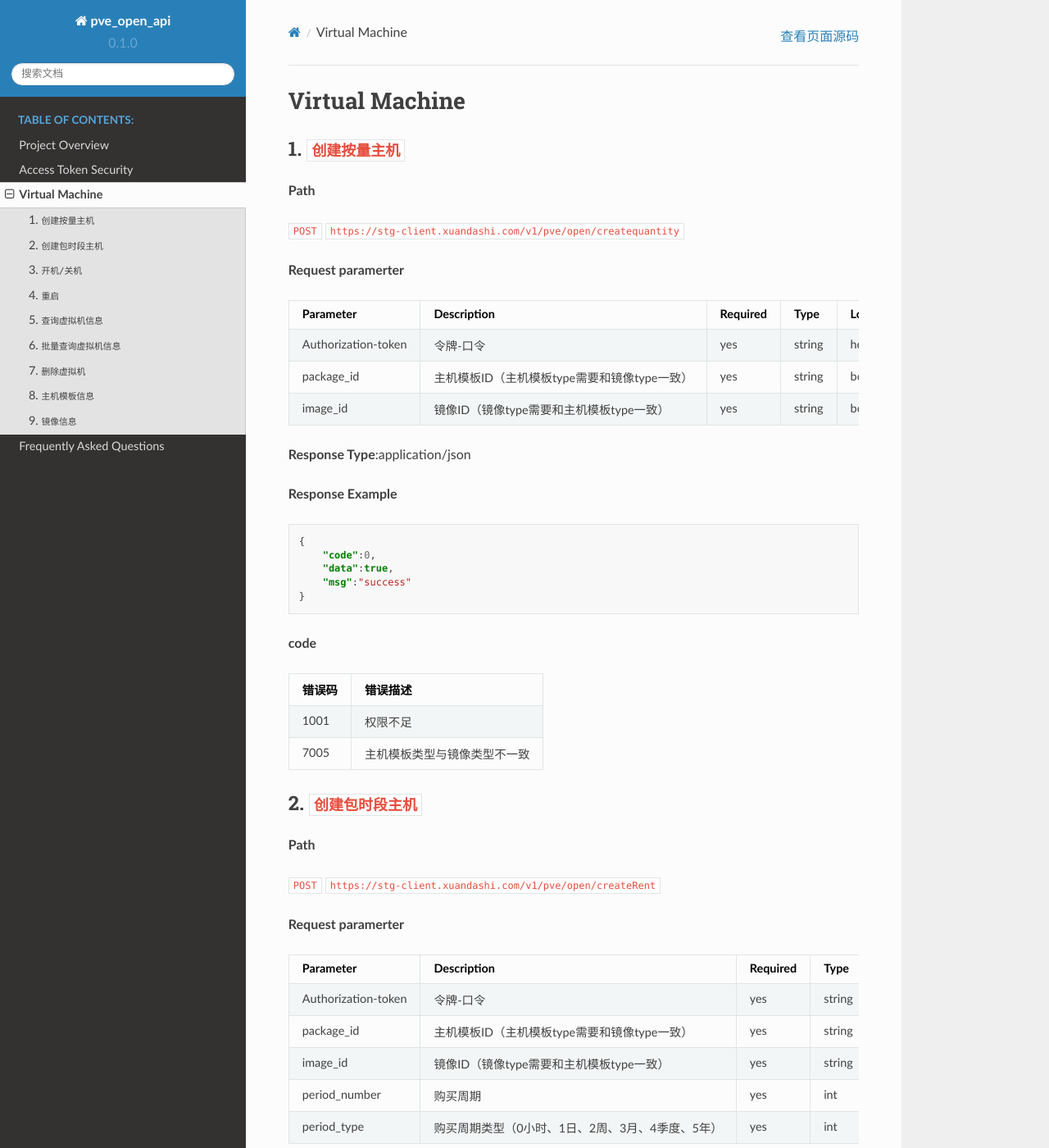
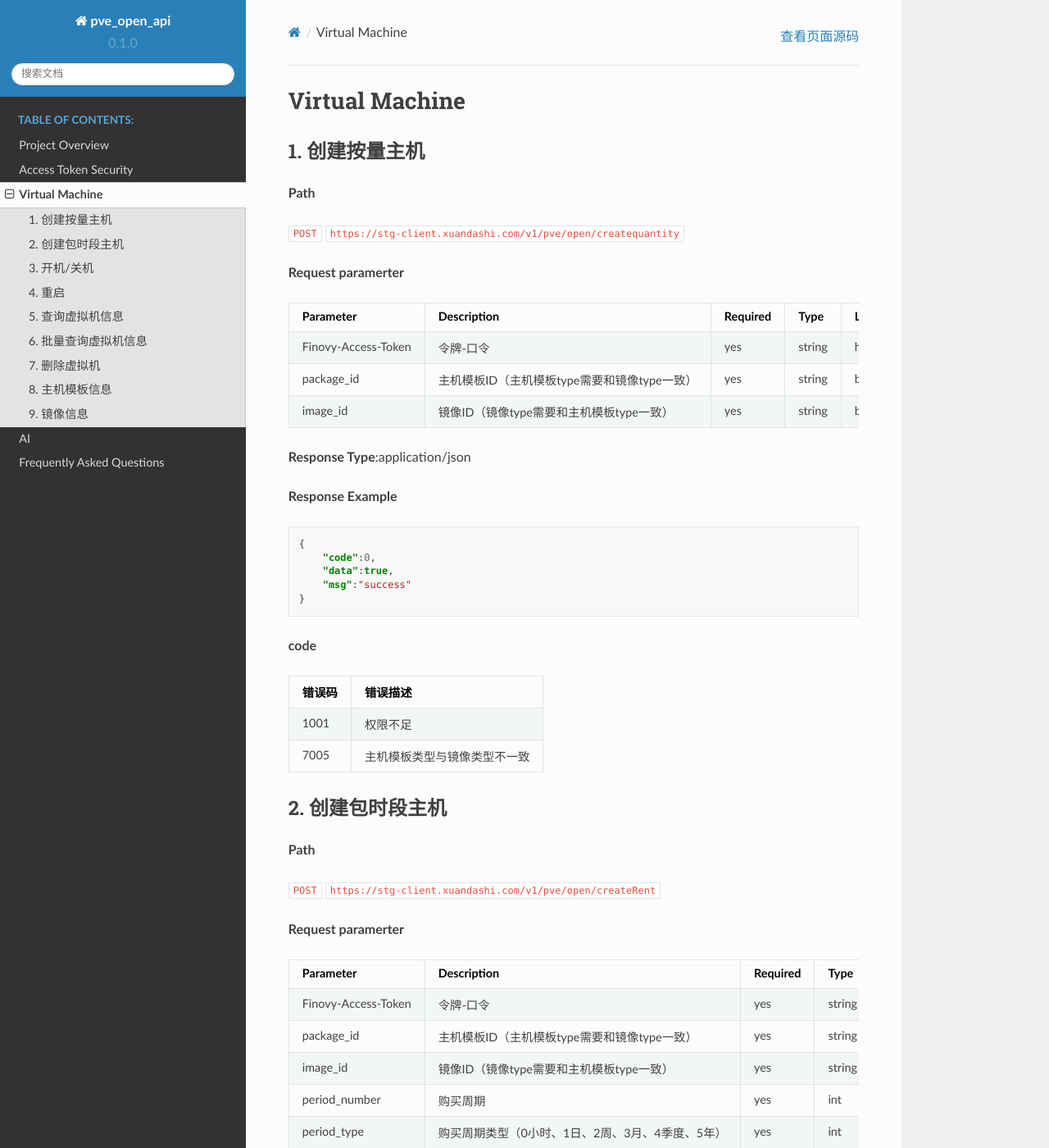
Before and after one commit to finovy/open-api, a Sphinx documentation site: the page built from docs/source/api/3.virtual_machine.md, in a window 1280 px wide and 1400 px high. Shown: the whole window at 82% size. Built offline with Sphinx 7.4.7 and the Read the Docs theme 2.0.0, drawn with Linux system fonts in a browser that asks for light colours; some of the changed text lies outside the part shown.

Commit message:
fix: ai md init

````diff
--- a/docs/source/api/3.virtual_machine.md
+++ b/docs/source/api/3.virtual_machine.md
@@ -1,16 +1,16 @@
 # Virtual Machine
 
-### 1. `创建按量主机`
+#### 1. 创建按量主机
 
 **Path**
 
-`POST`   ``https://stg-client.xuandashi.com/v1/pve/open/createquantity``
+`POST`   `https://stg-client.xuandashi.com/v1/pve/open/createquantity`
 
 **Request paramerter**
 
 | Parameter           | Description                                  | Required | Type   | Location |
 | ------------------- | -------------------------------------------- | -------- | ------ | -------- |
-| Authorization-token | 令牌-口令                                    | yes      | string | header   |
+| Finovy-Access-Token | 令牌-口令                                    | yes      | string | header   |
 | package_id          | 主机模板ID（主机模板type需要和镜像type一致） | yes      | string | body     |
 | image_id            | 镜像ID（镜像type需要和主机模板type一致）     | yes      | string | body     |
 
@@ -33,7 +33,7 @@
 | 1001   | 权限不足                     |
 | 7005   | 主机模板类型与镜像类型不一致 |
 
-### 2. `创建包时段主机`
+#### 2. 创建包时段主机
 
 **Path**
 
@@ -43,7 +43,7 @@
 
 | Parameter           | Description                                      | Required | Type   | Location |
 | ------------------- | ------------------------------------------------ | -------- | ------ | -------- |
-| Authorization-token | 令牌-口令                                        | yes      | string | header   |
+| Finovy-Access-Token | 令牌-口令                                        | yes      | string | header   |
 | package_id          | 主机模板ID（主机模板type需要和镜像type一致）     | yes      | string | body     |
 | image_id            | 镜像ID（镜像type需要和主机模板type一致）         | yes      | string | body     |
 | period_number       | 购买周期                                         | yes      | int    | body     |
@@ -77,7 +77,7 @@
 | 9000   | 钱包异常                     |
 | 9001   | 钱包余额不足                 |
 
-### 3. `开机/关机`
+#### 3. 开机/关机
 
 **Path**
 
@@ -87,7 +87,7 @@
 
 | Parameter           | Description                     | Required | Type   | Location |
 | ------------------- | ------------------------------- | -------- | ------ | -------- |
-| Authorization-token | 令牌-口令                       | yes      | string | header   |
+| Finovy-Access-Token | 令牌-口令                       | yes      | string | header   |
 | id                  | 主机ID                          | yes      | string | path     |
 | type                | 0：关闭虚拟机     1：开启虚拟机 | yes      | string | query    |
 
@@ -113,7 +113,7 @@
 | 6002   | 资源不足, 请重新选择配置 |
 | 6003   | 钱包余额不足             |
 
-### 4. `重启`
+#### 4. 重启
 
 **Path**
 
@@ -123,7 +123,7 @@
 
 | Parameter           | Description | Required | Type   | Location |
 | ------------------- | ----------- | -------- | ------ | -------- |
-| Authorization-token | 令牌-口令   | yes      | string | header   |
+| Finovy-Access-Token | 令牌-口令   | yes      | string | header   |
 | id                  | 主机ID      | yes      | string | path     |
 
 **Response Type**:application/json
@@ -146,17 +146,17 @@
 | 7003   | 虚拟机不可用，不能重启 |
 | 7004   | 主机未运行，不能重启   |
 
-### 5. `查询虚拟机信息`
+#### 5. 查询虚拟机信息
 
 **Path**
 
-``GET ``   ``https://stg-client.xuandashi.com/v1/pve/open/one/{id}``
+`GET `   `https://stg-client.xuandashi.com/v1/pve/open/one/{id}`
 
 **Request paramerter**
 
 | Parameter           | Description | Required | Type   | Location |
 | ------------------- | ----------- | -------- | ------ | -------- |
-| Authorization-token | 令牌-口令   | yes      | string | header   |
+| Finovy-Access-Token | 令牌-口令   | yes      | string | header   |
 | id                  | 主机ID      | yes      | string | path     |
 
 **Response Type**:application/json
@@ -218,7 +220,7 @@
 
 | Parameter           | Description                    | Required | Type    | Location |
 | ------------------- | ------------------------------ | -------- | ------- | -------- |
-| Authorization-token | 令牌-口令                      | yes      | string  | header   |
+| Finovy-Access-Token | 令牌-口令                      | yes      | string  | header   |
 | page                | 起始页                         | yes      | integer | query    |
 | pageSize            | 页大小，单次最多只支持查询25条 | yes      | integer | query    |
 
@@ -284,7 +288,7 @@
 
 | Parameter           | Description | Required | Type   | Location |
 | ------------------- | ----------- | -------- | ------ | -------- |
-| Authorization-token | 令牌-口令   | yes      | string | header   |
+| Finovy-Access-Token | 令牌-口令   | yes      | string | header   |
 | id                  | 主机ID      | yes      | string | path     |
 
 **Response Example**
@@ -303,7 +307,7 @@
 | ------ | -------- |
 | 1001   | 权限不足 |
 
-### 8. `主机模板信息`
+#### 8. 主机模板信息
 
 **Path**
 
@@ -313,7 +317,7 @@
 
 | Parameter           | Description                | Required | Type   | Location |
 | ------------------- | -------------------------- | -------- | ------ | -------- |
-| Authorization-token | 令牌-口令                  | yes      | string | header   |
+| Finovy-Access-Token | 令牌-口令                  | yes      | string | header   |
 | type                | 模板类型（0按量、1包时段） | yes      | string | path     |
 
 **Response Type**:application/json
@@ -369,7 +373,7 @@
 
 | Parameter           | Description | Required | Type   | Location |
 | ------------------- | ----------- | -------- | ------ | -------- |
-| Authorization-token | 令牌-口令   | yes      | string | header   |
+| Finovy-Access-Token | 令牌-口令   | yes      | string | header   |
 
 **Response Type**:application/json
 
@@ -377,16 +381,16 @@
 
 ```json
 {
-    "code":0,
-    "data":[
-        {
-            "image_id":"8989",
-            "type":"BZ",
-            "system_image_name":"Windown Server",
-            "system_image_version":"2022 数据中心中文版 x64"
-        }
-    ],
-    "msg":"success"
+  "code":0,
+  "data":[
+    {
+      "image_id":"8989",
+      "type":"BZ",
+      "system_image_name":"Windown Server",
+      "system_image_version":"2022 数据中心中文版 x64"
+    }
+  ],
+  "msg":"success"
 }
 ```
 
--- a/docs/source/index.rst
+++ b/docs/source/index.rst
@@ -6,4 +6,5 @@
    api/1.project_overview
    api/2.access_token_security
    api/3.virtual_machine
-   api/4.frequently_asked_questions
+   api/4.ai
+   api/5.frequently_asked_questions
````
Also changed, not shown: other parts of docs/source/api/3.virtual_machine.md (+9 -5 lines), docs/source/api/2.access_token_security.md (+7 -3 lines), docs/source/api/4.ai.md (added, +35 -0 lines), docs/source/api/5.frequently_asked_questions.md (renamed from docs/source/api/4.frequently_asked_questions.md).
